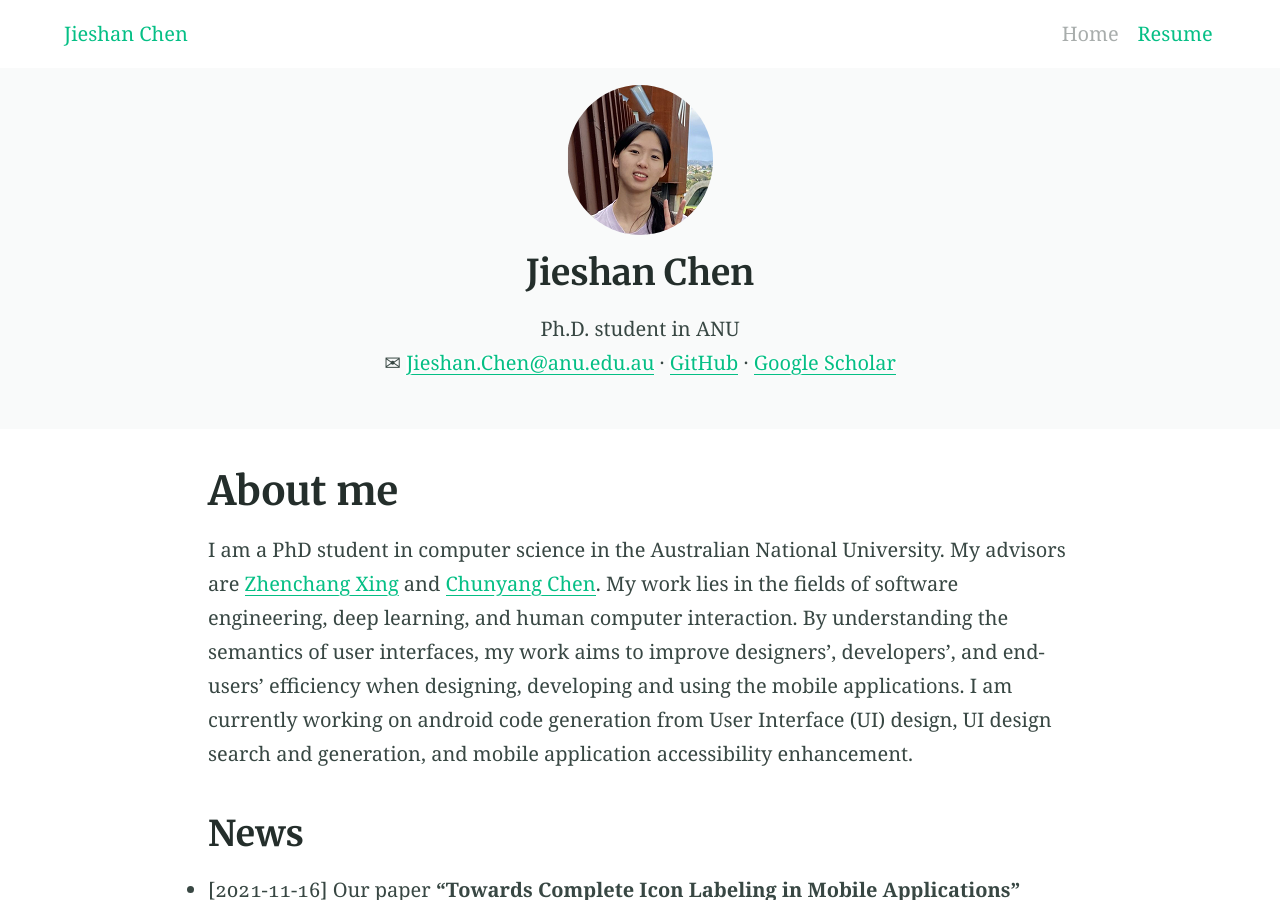
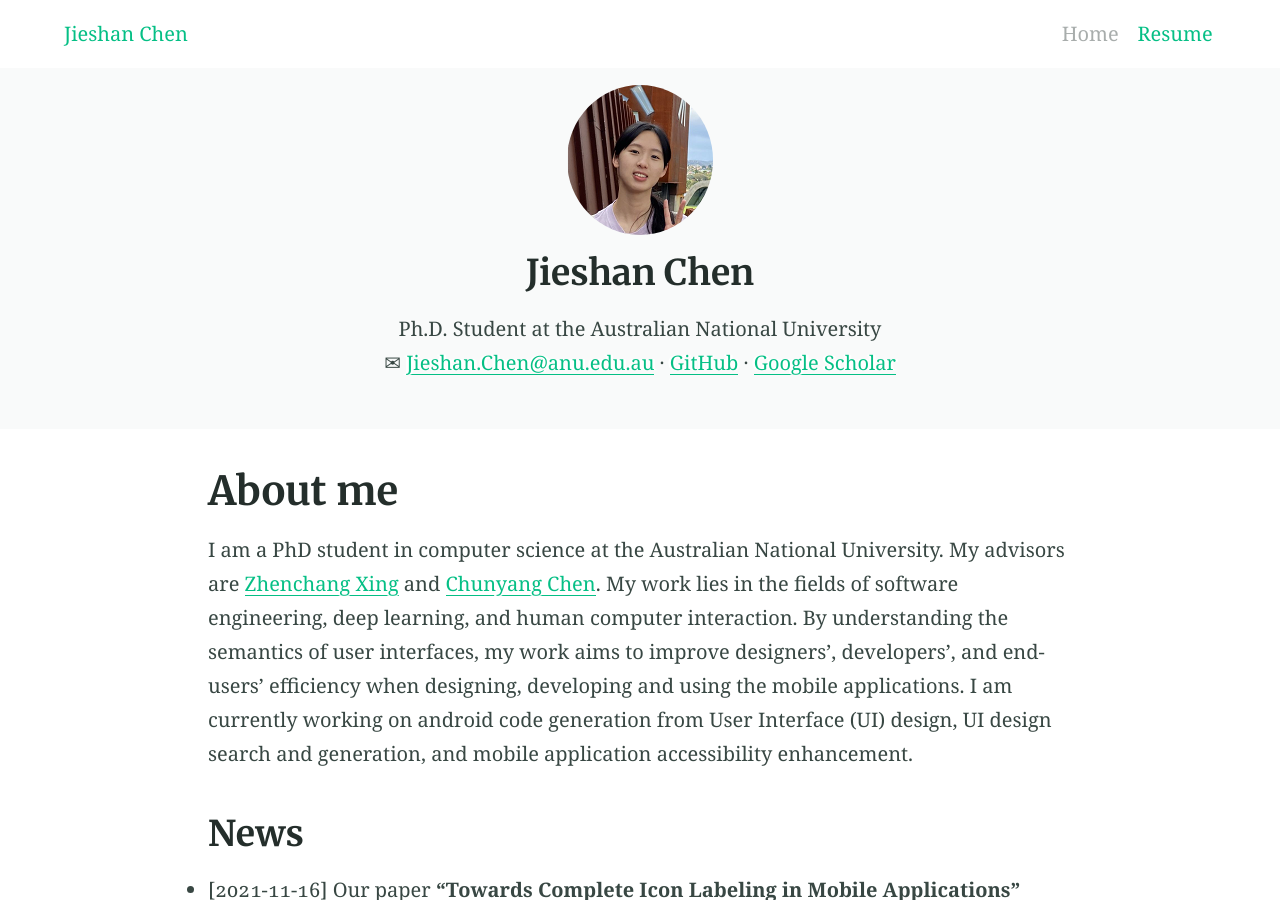
Before and after one commit to chenjshnn/chenjshnn.github.io, a Jekyll site: the page built from index.md, in a window 1280 px wide and 900 px high. Built offline with Jekyll 4.4.1, drawn with Linux system fonts in a browser that asks for light colours.

Commit message:
Update index.md

```diff
--- a/index.md
+++ b/index.md
@@ -3,7 +3,7 @@ title: About me
 feature_text: |
   <image max-height="15dp" max-width="15dp" src="/files/avatar.jpg" style="border-radius: 50%;" />
   ## Jieshan Chen
-  Ph.D. student in ANU <br>
+  Ph.D. Student at the Australian National University <br>
   <span color="#f68140">&#9993;</span>  [Jieshan.Chen@anu.edu.au](mailto:Jieshan.Chen@anu.edu.au) ·
   <a  href="https://github.com/chenjshnn" color="#05BF85">GitHub</a> ·
   [Google Scholar](https://scholar.google.com/citations?user=slrzj8kAAAAJ&hl=en)
@@ -11,7 +11,7 @@ feature_image:
 excerpt: "I am a PhD student in computer science in the Australian National University. My work lies in the fields of software engineering, deep learning, and human computer interaction. By understanding the semantics of user interfaces, my work aims to improve designers’, developers’, and end-users’ efficiency when designing, developing and using the mobile applications. I am currently working on android code generation from User Interface (UI) design, UI design search and generation, and mobile application accessibility enhancement."
 ---
 
-I am a PhD student in computer science in the Australian National University. My advisors are [Zhenchang Xing](https://cecs.anu.edu.au/people/zhenchang-xing) and [Chunyang Chen](https://chunyang-chen.github.io/). My work lies in the fields of software engineering, deep learning, and human computer interaction. By understanding the semantics of user interfaces, my work aims to improve designers’, developers’, and end-users’ efficiency when designing, developing and using the mobile applications. I am currently working on android code generation from User Interface (UI) design, UI design search and generation, and mobile application accessibility enhancement.
+I am a PhD student in computer science at the Australian National University. My advisors are [Zhenchang Xing](https://cecs.anu.edu.au/people/zhenchang-xing) and [Chunyang Chen](https://chunyang-chen.github.io/). My work lies in the fields of software engineering, deep learning, and human computer interaction. By understanding the semantics of user interfaces, my work aims to improve designers’, developers’, and end-users’ efficiency when designing, developing and using the mobile applications. I am currently working on android code generation from User Interface (UI) design, UI design search and generation, and mobile application accessibility enhancement.
 
 
 
```
